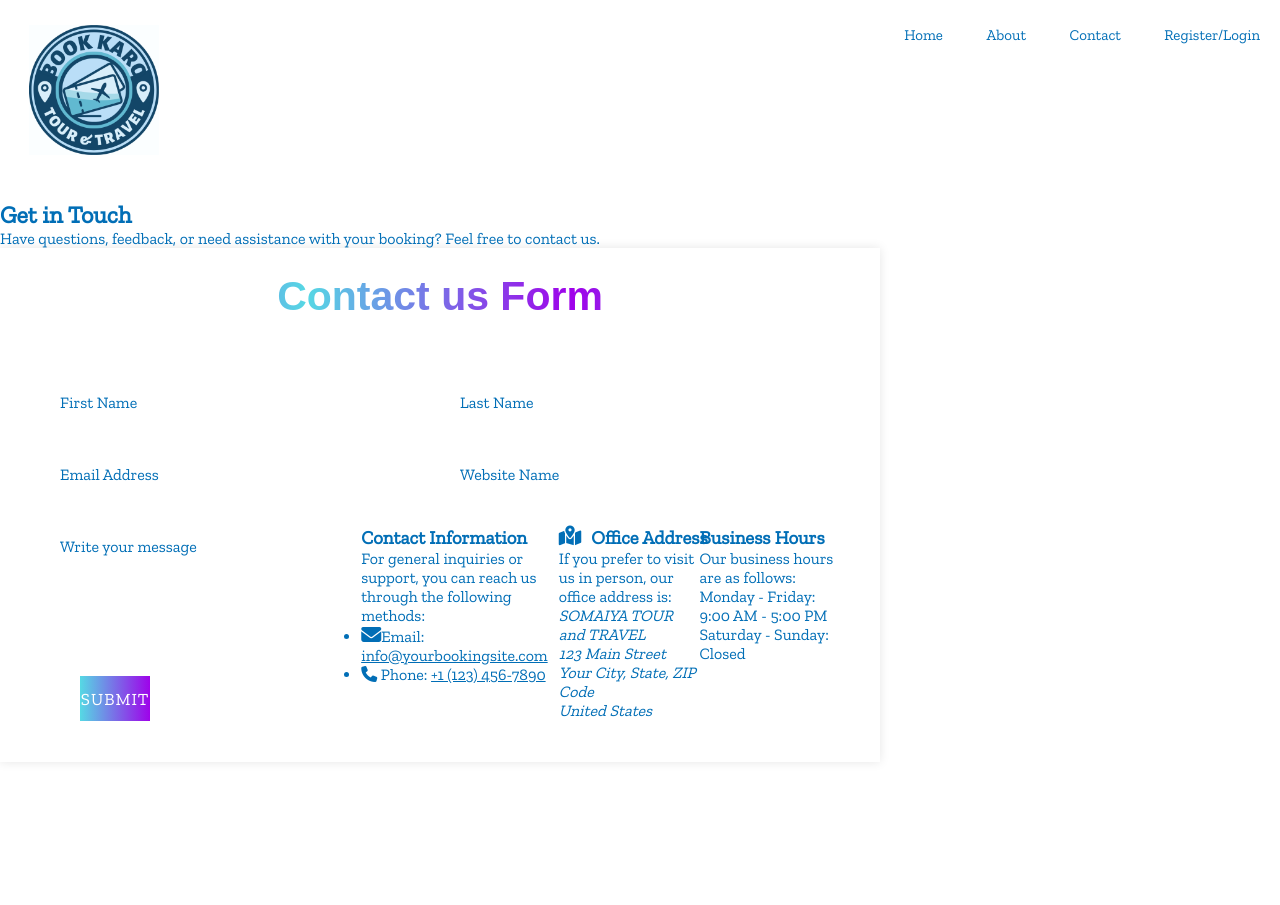
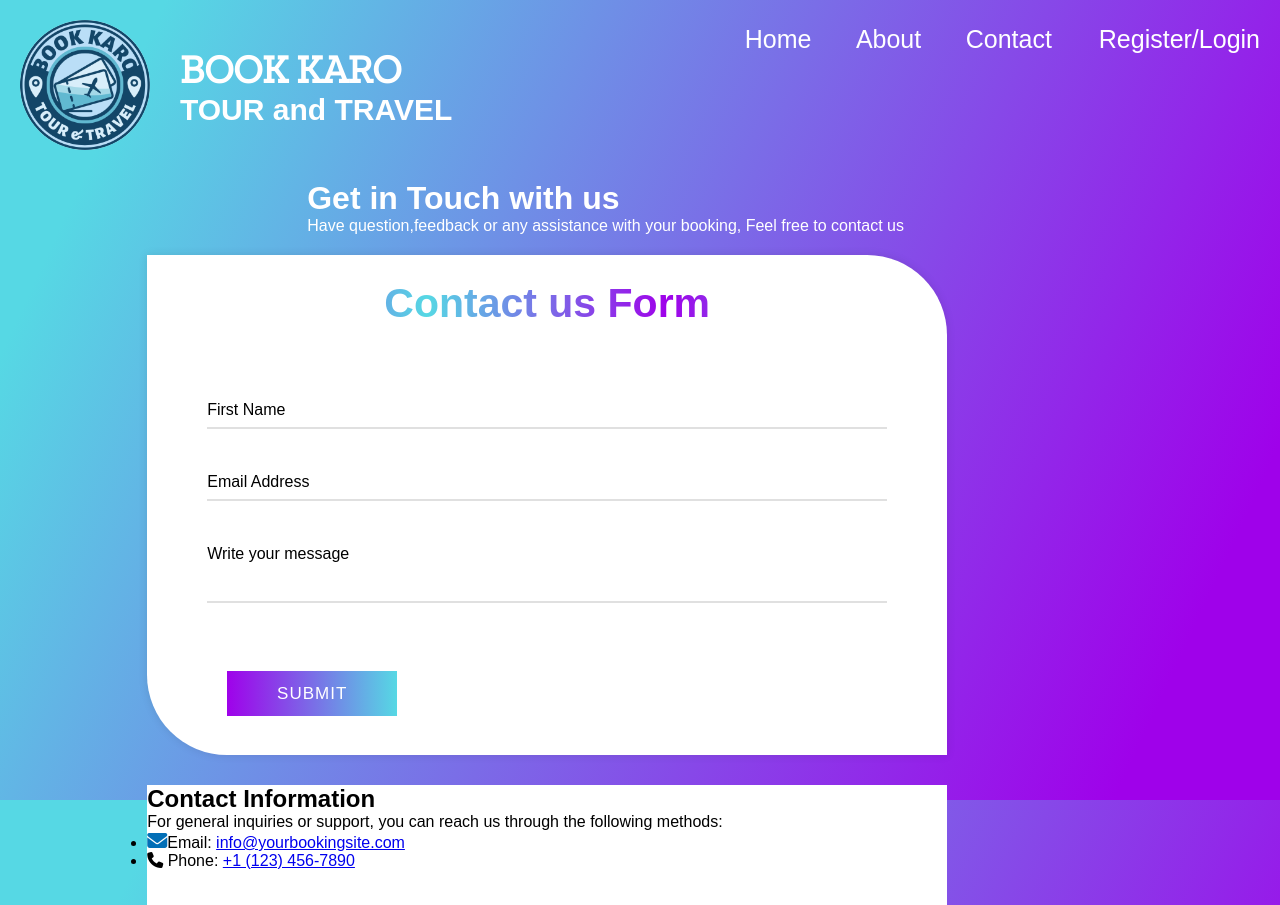
Before and after one commit to wtprojectttt/bookkaro, a PHP site: page /contact.html in a window 1280 px wide. Before the commit the page ends 721 px from the top, so only its background shows below. Run offline with PHP 8.4, Linux system fonts and the light colour scheme.

Commit message:
same damn thing

```diff
--- a/contact.css
+++ b/contact.css
@@ -1,34 +1,36 @@
 @import url('https://fonts.googleapis.com/css?family=Zilla Slab');
-* {
-
-    font-family: 'Zilla Slab';
+*{
   margin: 0;
   padding: 0;
-    color: rgb(1, 110, 182);
+  outline: none;
+  box-sizing: border-box;
+  /* font-family: 'Poppins', sans-serif; */
+}
+body{
+
+  min-height: 100vh;
+  padding: 10px;
+  font-family: 'Poppins', sans-serif;
+  background: linear-gradient(115deg, #56d8e4 10%, #9f01ea 90%);
+}
+.header {
+  width: 100%;
+  height: 100px;
 }
 
-body{
-    /* background-color: rgb(91, 241, 247);     */
-    margin: 0;
-    padding: auto;
-    /* background-image: url(bg.jpeg); */
+#tmain {
+  text-decoration: none;
 }
-
-.container{
-    position: relative;
-}
-
 .logo{
   position: absolute;
-    left: 29px;
-    top: 25px;
+  left: 20px;
+  top: 20px;
   height: 150px;
   width: 20%;
   float: left;
 }
-
-#tmain {
-    text-decoration: none;
+.logo img {
+  border-radius: 50%;
 }
 .title{
   position: absolute;
@@ -41,7 +43,7 @@ body{
 }
 .title h1{
   font-size:40px;
-    color:  rgb(255, 255, 255);
+  color: rgb(255, 255, 255);
   font-family: 'Zilla Slab';
 }
 
@@ -58,8 +60,6 @@ body{
   display: flex;
   justify-content: right;
   align-items: center;
-
-
 }
 .navbar ul{
   display: inline;
@@ -75,45 +75,43 @@ body{
 
 }
 .navbar ul li a {
-    color: rgb(1, 110, 182);
-    font-size: 15px;
+  color: rgb(255, 255, 255);
+  font-size: 25px;
   text-decoration: none;
   transition: 0.2s;
   cursor: default;
 
 }
 .navbar ul li a:hover{
-    color:rgb(135, 252, 246);
-    text-shadow: 0 0 2px rgb(135, 255, 249), 0 0 8px rgb(135, 255, 249);
-    font-size: 18px;
+  color:rgb(133, 241, 255);
+  text-shadow: 0 0 2px rgb(133, 241, 255), 0 0 8px rgb(133, 241, 255);
+  font-size: 26px;
 }
 
-.content{
-    position: relative;
-    top: 200px;
+.gett{
+  position: absolute;
+  top: 180px;
+  left: 24%;
+  height: 80px;
+  width: 800px;
+  color: #fff;
+
 }
-.email{
+.container{
   position: absolute;
-    left: 10px;
-}
-.email i{
-    position: absolute;
-    top: 0px
-}
-.phone{
-    position: absolute;
-    top: 400px;
-}
-
-
-.ccontainer{
+  top: 255px;
+  right: 26%;
   max-width: 800px;
   background: #fff;
   width: 800px;
+  height: 500px;
   padding: 25px 40px 10px 40px;
   box-shadow: 0px 0px 10px rgba(0,0,0,0.1);
+  font-family: 'Poppins', sans-serif;
+  border-bottom-left-radius: 80px;
+  border-top-right-radius: 80px;
 }
-.ccontainer .text{
+.container .text{
   text-align: center;
   font-size: 41px;
   font-weight: 600;
@@ -122,10 +120,10 @@ body{
   -webkit-background-clip: text;
   -webkit-text-fill-color: transparent;
 }
-.ccontainer form{
+.container form{
   padding: 30px 0 0 0;
 }
-.ccontainer form .form-row{
+.container form .form-row{
   display: flex;
   margin: 32px 0;
 }
@@ -145,7 +143,7 @@ form .form-row .textarea{
   height: 100%;
   border: none;
   font-size: 17px;
-  /* border-bottom: 2px solid rgba(0,0,0, 0.12); */
+  border-bottom: 2px solid rgba(0,0,0, 0.12);
 }
 .input-data input:focus ~ label, .textarea textarea:focus ~ label,
 .input-data input:valid ~ label, .textarea textarea:valid ~ label{
@@ -200,13 +198,10 @@ form .form-row .textarea{
   height: 100%;
   width: 300%;
   position: absolute;
-  left: -100%;
   background: -webkit-linear-gradient(right, #56d8e4, #9f01ea, #56d8e4, #9f01ea);
-  transition: all 0.4s;
+
 }
-.submit-btn .input-data:hover .inner{
-  left: 0;
-}
+
 .submit-btn .input-data input{
   background: none;
   border: none;
@@ -219,42 +214,17 @@ form .form-row .textarea{
   position: relative;
   z-index: 2;
 }
-@media (max-width: 700px) {
-  .ccontainer .text{
-    font-size: 30px;
-  }
-  .ccontainer form{
-    padding: 10px 0 0 0;
-  }
-  .ccontainer form .form-row{
-    display: block;
-  }
-  form .form-row .input-data{
-    margin: 35px 0!important;
-  }
-  .submit-btn .input-data{
-    width: 40%!important;
-  }
+
+.also{
+  position: absolute;
+  left: 0%;
+  top: 530px;
+  height: 120px;
+  width: 800px;
+  color: #000000;
+  background: #fff;
 }
 
+.also ul{
 
-.add{
-
-    position: relative;
-    width: 50%;
-    float: right;
 }
-.add h3{
-    position: relative;
-    left: 10px ;
-}
-
-.add i{
-    float: left;
-}
-
-.busi{
-    position: relative ;
-    width: 50%;
-    float: left;
-}
--- a/contact.html
+++ b/contact.html
@@ -9,17 +9,15 @@
 
 </head>
 <body>
-    <header class="container">
-        <div>
-            <div class="logo">
-                <img src="logo.png" alt="logo" height="130" width="130" usemap="mlogo" id="mlogo">
-            </div>
-            <div class="title">
+    <div class="header">
+        <div class="logo">
+            <img src="logo.png" alt="logo" height="130px" width="130px" id="mlogo">
+        </div>
+        <div class="title">
             <a href="main.html" id="tmain">
-                <h1>SOMAIYA</h1>
+                <h1>BOOK KARO</h1>
                 <h2>TOUR and TRAVEL</h2>
             </a>
-            </div>
         </div>
 
         <div class="navbar">
@@ -30,14 +28,12 @@
             <li><a href="login.html">Register/Login</a></li>
         </ul>
         </div>
-    </header>
-    <div class="content">
-    <section class="head">
-        <h2>Get in Touch</h2>
-        <p>Have questions, feedback, or need assistance with your booking? Feel free to contact us.</p>
-    </section>
-
-    <div class="ccontainer">
+    </div>
+    <div class="gett">
+        <h1>Get in Touch with us</h1>
+        <p>Have question,feedback or any assistance with your booking, Feel free to contact us</p>
+    </div>
+    <div class="container">
         <div class="text">
            Contact us Form
         </div>
@@ -48,22 +44,12 @@
                  <div class="underline"></div>
                  <label for="">First Name</label>
               </div>
-              <div class="input-data">
-                 <input type="text" required>
-                 <div class="underline"></div>
-                 <label for="">Last Name</label>
-              </div>
            </div>
            <div class="form-row">
               <div class="input-data">
                  <input type="text" required>
                  <div class="underline"></div>
                  <label for="">Email Address</label>
-              </div>
-              <div class="input-data">
-                 <input type="text" required>
-                 <div class="underline"></div>
-                 <label for="">Website Name</label>
               </div>
            </div>
            <div class="form-row">
@@ -80,9 +66,10 @@
                  </div>
               </div>
         </form>
-        </div>
+    </div>
+
     <div class="also">
-        <h3>Contact Information</h3>
+        <h2>Contact Information</h2>
         <p>For general inquiries or support, you can reach us through the following methods:</p>
         <ul>
             <li>
@@ -96,24 +83,7 @@
             </li>
         </ul>
     </div>
-    <section class="add">
-        <i class="fa-solid fa-map-location-dot" style="font-size:20px;color:rgb(1, 110, 182);"></i>
-        <h3>Office Address</h3>
-        <p>If you prefer to visit us in person, our office address is:</p>
-        <address>
-            SOMAIYA TOUR and TRAVEL<br>
-            123 Main Street<br>
-            Your City, State, ZIP Code<br>
-            United States
-        </address>
-    </section>
-    <section class="busi">
-        <h3>Business Hours</h3>
-        <p>Our business hours are as follows:</p>
-        <p>Monday - Friday: 9:00 AM - 5:00 PM</p>
-        <p>Saturday - Sunday: Closed</p>
-    </section>
-    </div>
+
     <script src="main.js"></script>
 </body>
 </html>
```
Also changed, not shown: main.css (+7 -12 lines). Lines whose indentation alone changed are shown as unchanged.
